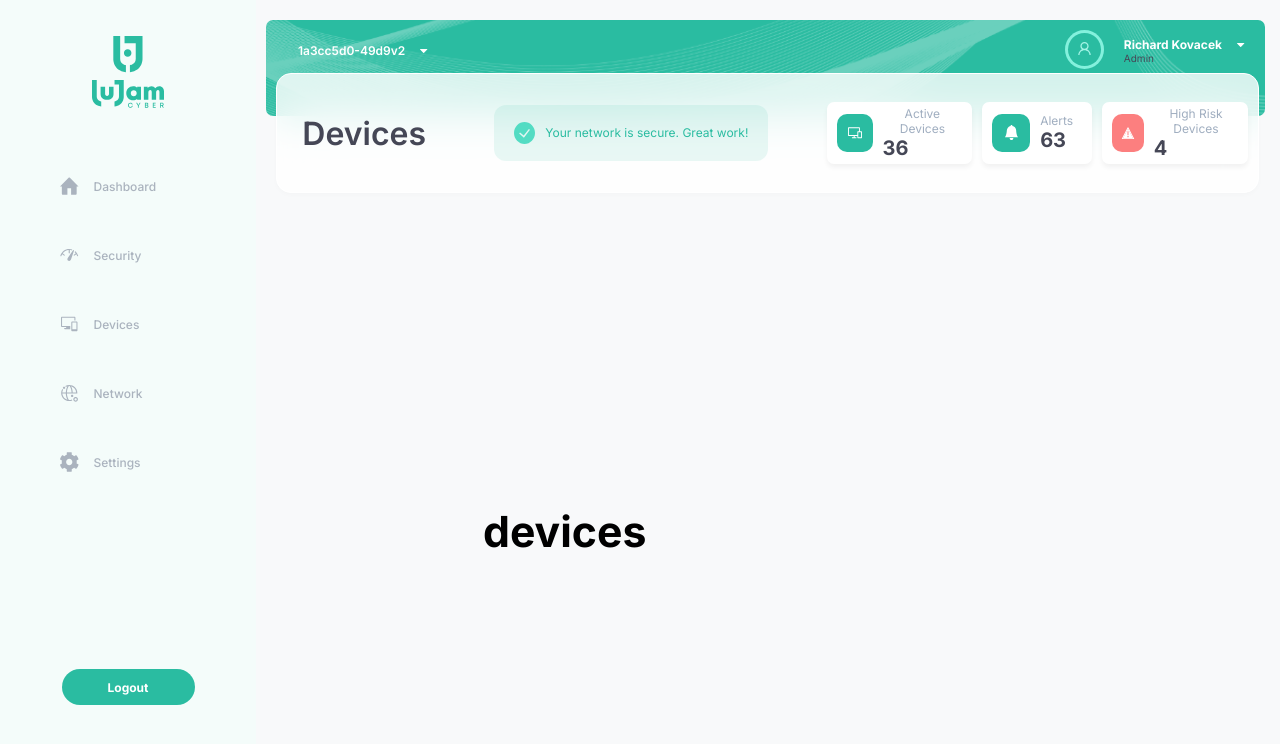
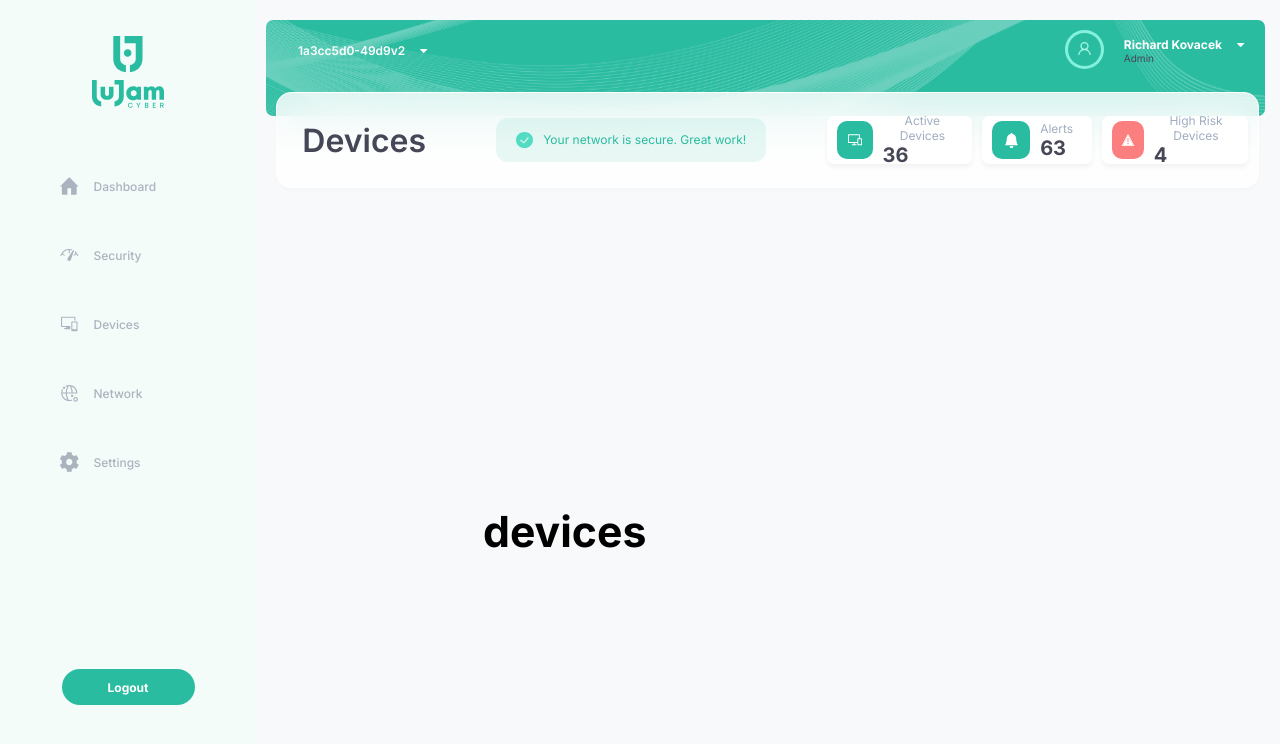
Before and after one commit to iKarans/jersey-client-project, a React (Create React App) app: page /devices in a window 1280 px wide. Shown: the top 744 px of the page. Built offline with nearby package versions, Linux system fonts and the light colour scheme.

Commit message:
security bar height changed

```diff
--- a/src/components/SecurityBar/SecurityBar.scss
+++ b/src/components/SecurityBar/SecurityBar.scss
@@ -4,11 +4,10 @@
 .security-bar {
   position: absolute;
   left: 20px;
-  right: 1.78%;
-  top: 73px;
+  top: 92px;
   bottom: 0%;
   width: 96%;
-  height: 15vh;
+  height: 12vh;
   background-color: rgba($text-tertiary, 0.8);
   border: 1.5px solid #ffffff;
   box-shadow: 0px 2px 5.5px rgba(0, 0, 0, 0.02);
```
Also changed, not shown: src/assets/header/background-waves.svg.
